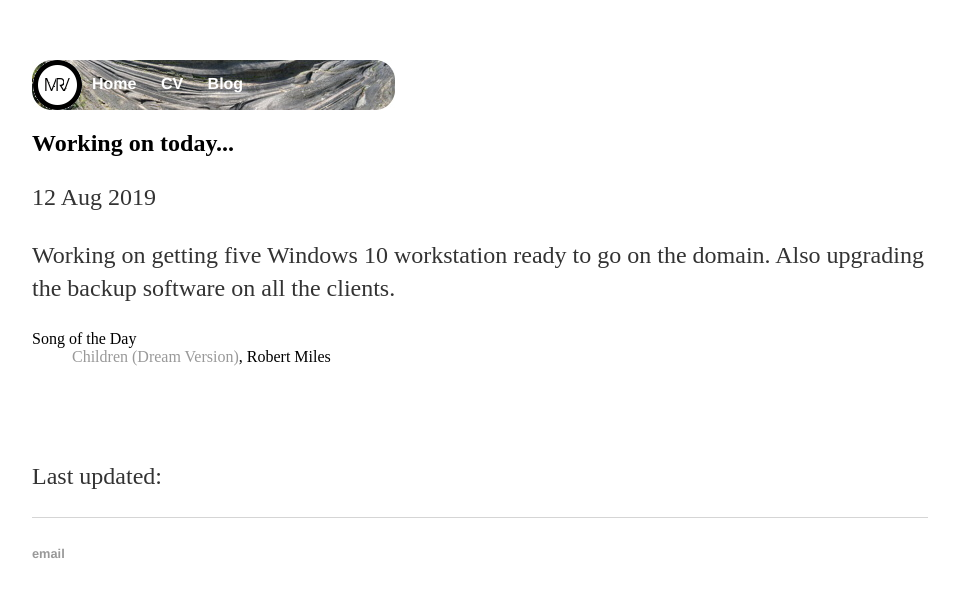
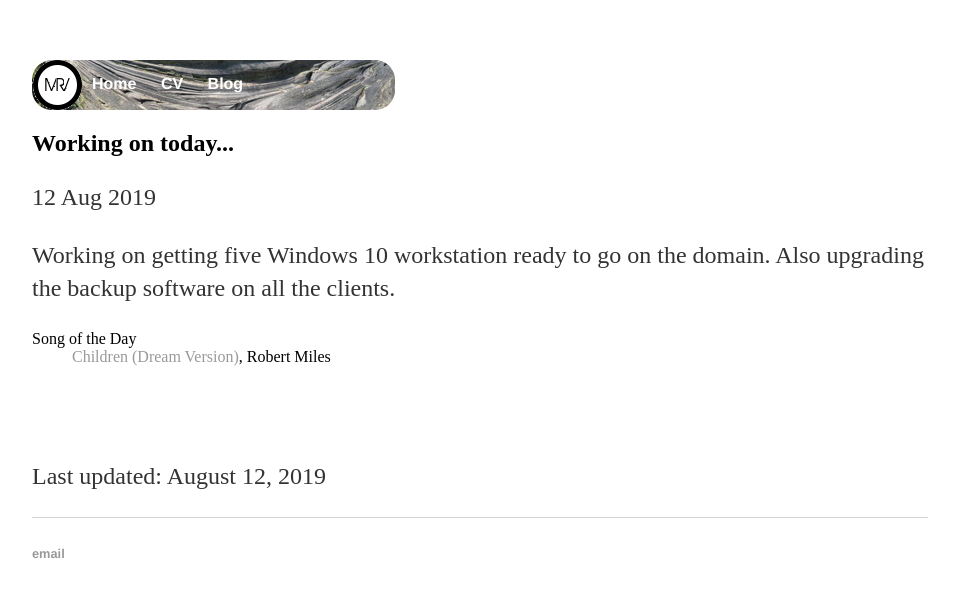
Before and after one commit to mrvanhorn/mrvanhorn.github.io, a Jekyll site: the page built from _posts/2019-08-12-michael-vanhorn-site-launched.md, in a window 1280 px wide. Shown: the top 597 px of the page, without its empty margins (160-1115 px from the left). Built offline with Jekyll 4.4.1, drawn with Linux system fonts in a browser that asks for light colours; comment, search, counter and statistics services are not loaded.

Commit message:
still working on date format

```diff
--- a/_layouts/post.html
+++ b/_layouts/post.html
@@ -15,13 +15,10 @@ layout: default
 
 <p>
 
-{% assign date_format = site.minima.date_format | default: '%b %-d, %Y' %}
-{% assign date_format = '%b %-d, %Y' %}
-
-{% if page %}
-    Last updated: {{ page.last_modified_at | date: date_format }}
+{% if page.last_modified %}
+    Last updated: {{ page.last_modified_at | date: '%B %d, %Y' }}
 {% else %}
-    Last updated: {{ page.date | date: date_format  }}
+    Last updated: {{ page.date | date: '%B %d, %Y'  }}
 {% endif %}
 </p>
 
```
